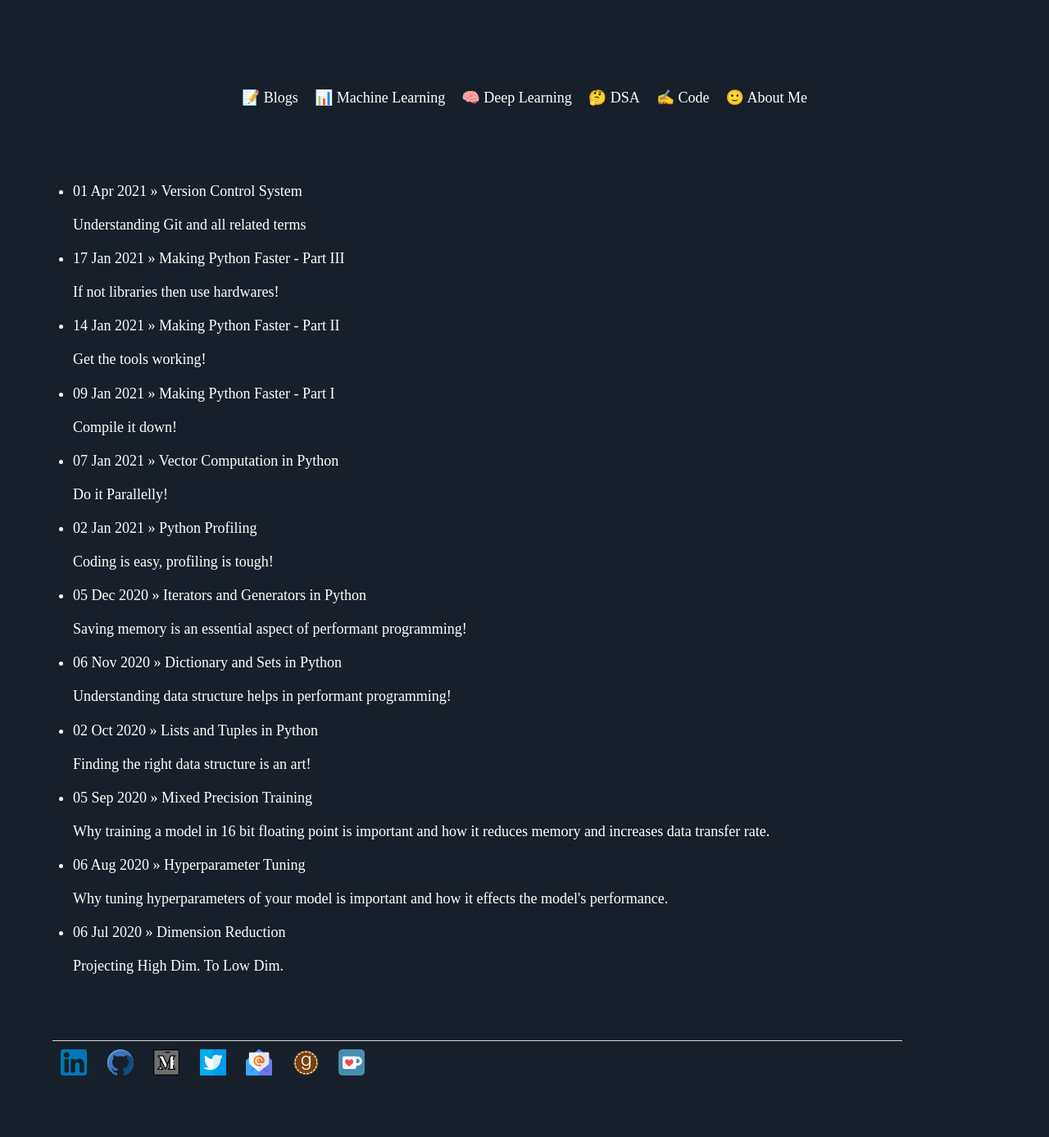
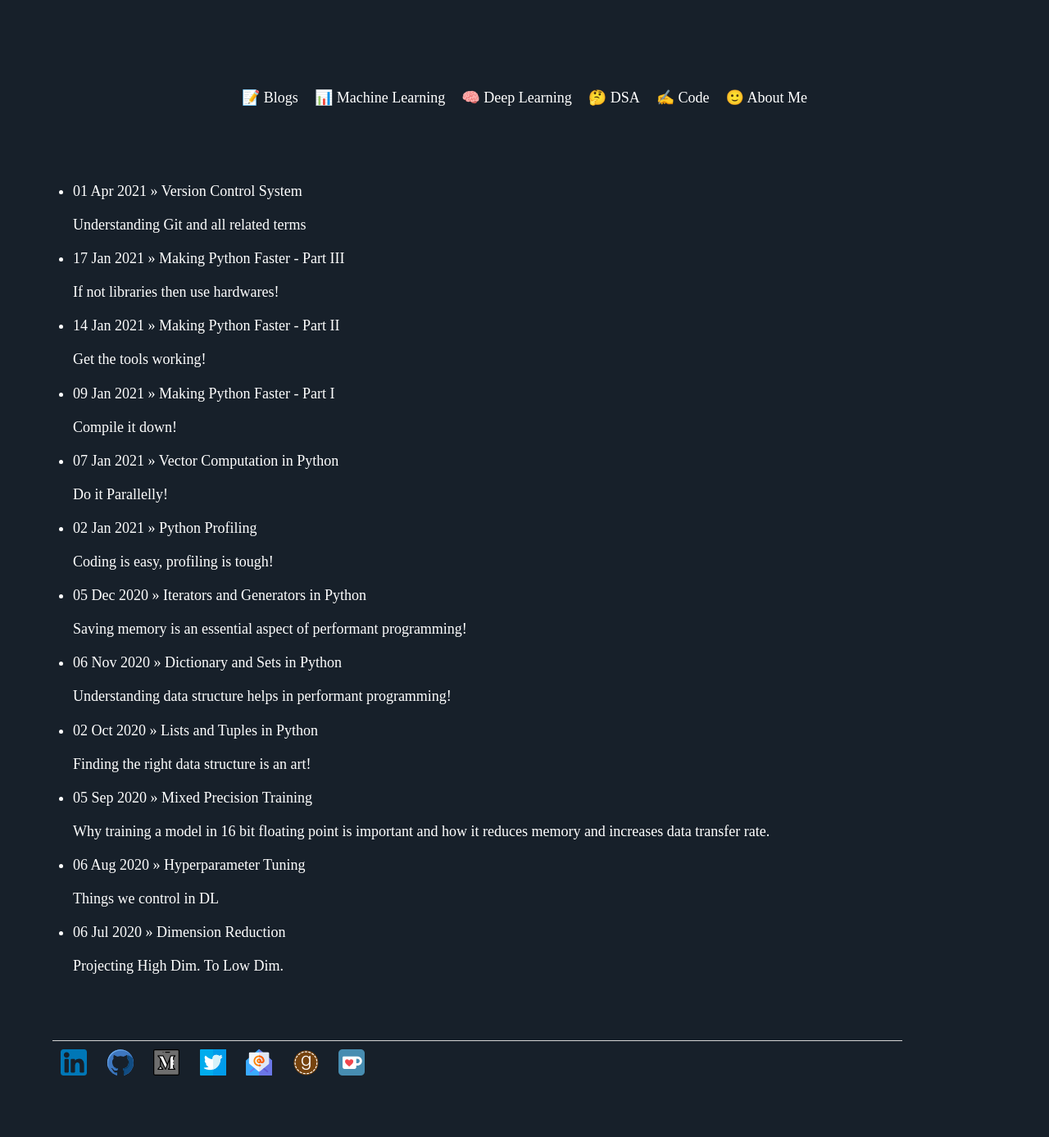
Before and after one commit to Mayurji/mayurji.github.io, a Jekyll site: the page built from index.html, in a window 1280 px wide. Shown: the whole page at 82% size. Built offline with Jekyll 4.4.1, drawn with Linux system fonts in a browser that asks for light colours; nearby versions of some CDN libraries.

Commit message:
Update 2020-08-06-Hyperparameter.md

```diff
--- a/_posts/2020-08-06-Hyperparameter.md
+++ b/_posts/2020-08-06-Hyperparameter.md
@@ -1,9 +1,8 @@
 ---
 layout: post
 title:  Hyperparameter Tuning
-description: Why tuning hyperparameters of your model is important and how it effects the model's performance.
+description: Things we control in DL
 category: Blog
-image_url: "/assets/images/Hyperparameter/hyperparameter.jpg"
 date:   2020-08-06 13:43:52 +0530
 ---
 {% include mathjax.html %}
```
